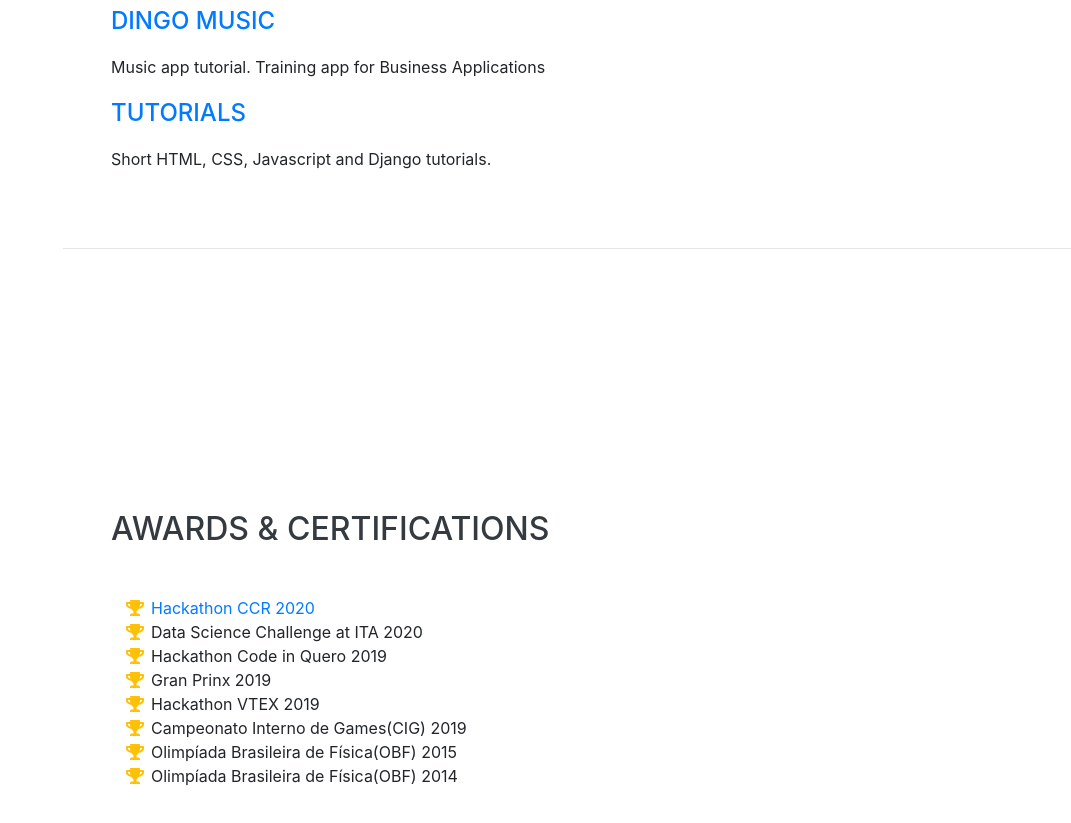
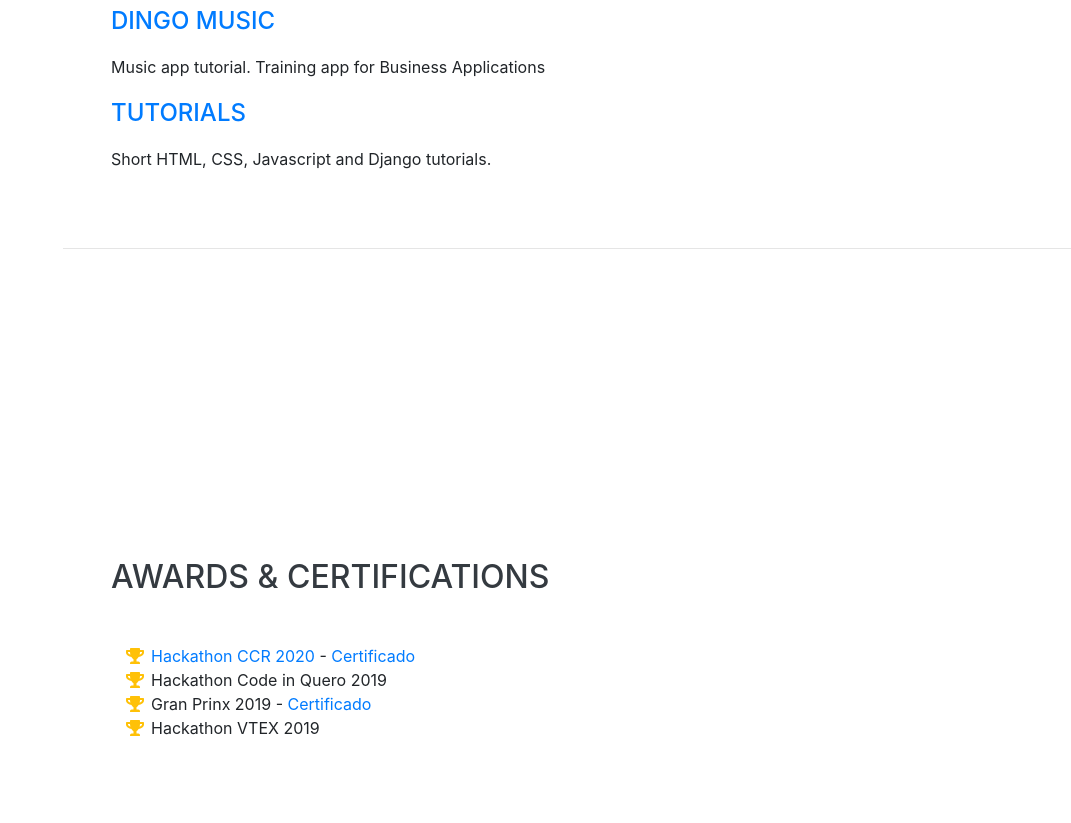
Before and after one commit to Matheus1714/matheusmota, a website with bundled scripts: page index.html in a window 1280 px wide. Shown: the part 5194-6017 px from the top of the page, without its empty margins (209-1280 px from the left). Built offline with nearby package versions, Linux system fonts and the light colour scheme; files whose address does not match are found by name; a web font is replaced by a local one.

Commit message:
add certificates

```diff
--- a/index.html
+++ b/index.html
@@ -378,10 +378,7 @@
           <li>
             <i class="fa-li fa fa-trophy text-warning"></i>
             <a href="https://github.com/Matheus1714/hackathon-ccr" >Hackathon CCR 2020</a>
-          </li>
-          <li>
-            <i class="fa-li fa fa-trophy text-warning"></i>
-            Data Science Challenge at ITA 2020
+            - <a href="https://drive.google.com/file/d/1oZrIRbplTxH2fAi7vVVZkZstw9fC0jH6/view?usp=sharing" >Certificado</a>
           </li>
           <li>
             <i class="fa-li fa fa-trophy text-warning"></i>
@@ -389,23 +386,12 @@
           </li>
           <li>
             <i class="fa-li fa fa-trophy text-warning"></i>
-            Gran Prinx 2019
+            Gran Prinx 2019 -
+            <a href="https://drive.google.com/file/d/0B7Ngs2EkQApoeXlHNmdrMk82NzJ5R2JwaXBEMjFkX0ZhX2Uw/view?usp=sharing&resourcekey=0-i821BOSrwRPiIbbdWRYJbg" >Certificado</a>
           </li>
           <li>
             <i class="fa-li fa fa-trophy text-warning"></i>
             Hackathon VTEX 2019
-          </li>
-          <li>
-            <i class="fa-li fa fa-trophy text-warning"></i>
-            Campeonato Interno de Games(CIG) 2019
-          </li>
-          <li>
-            <i class="fa-li fa fa-trophy text-warning"></i>
-            Olimpíada Brasileira de Física(OBF) 2015
-          </li>
-          <li>
-            <i class="fa-li fa fa-trophy text-warning"></i>
-            Olimpíada Brasileira de Física(OBF) 2014
           </li>
         </ul>
       </div>
```
